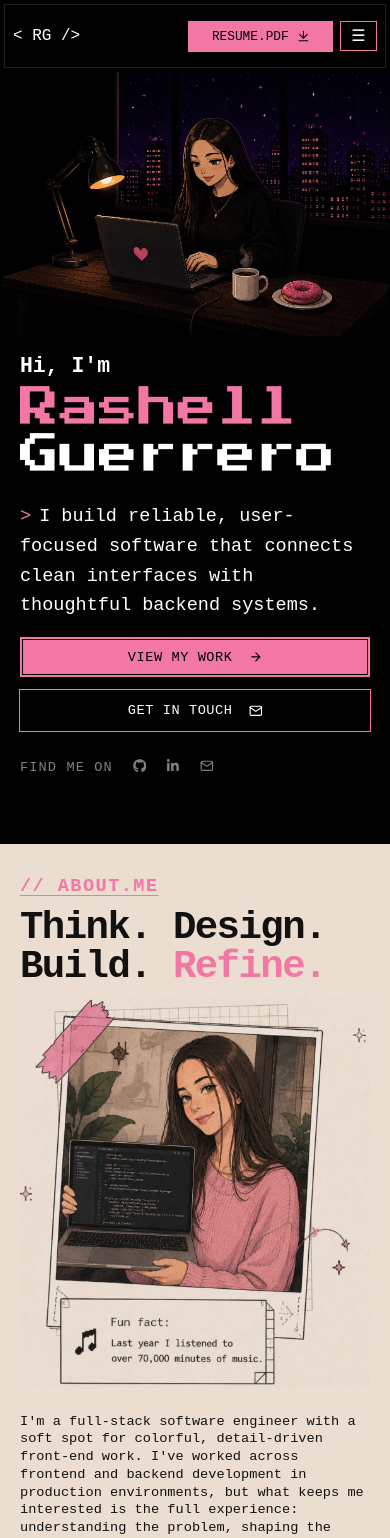
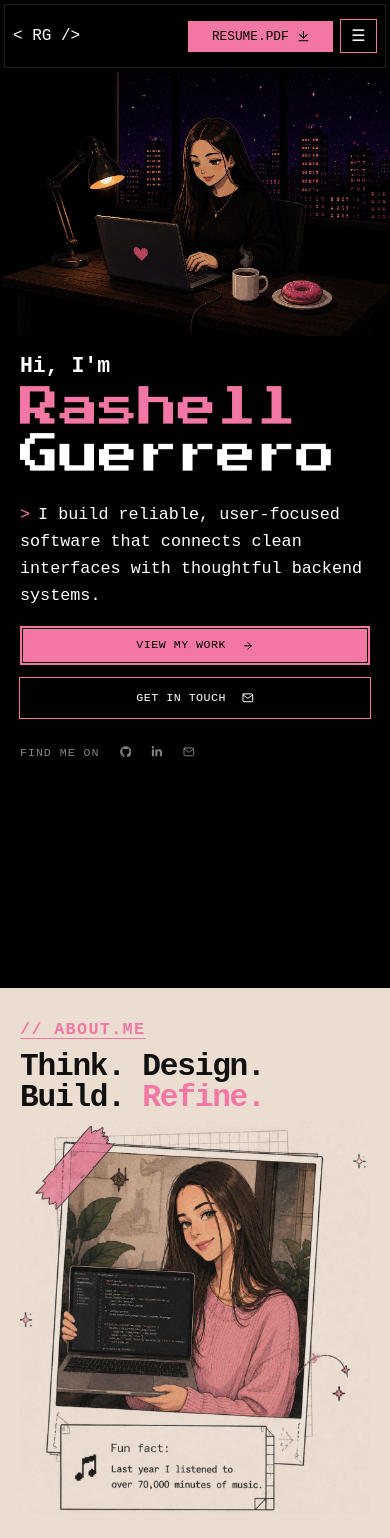
Before and after one commit to rxshellg/rg-portfolio, a React (Vite) app: page / in a window 390 px wide. Shown: the top 1538 px of the page. Built offline with nearby package versions, Linux system fonts and the light colour scheme.

Commit message:
Modified mobile view font size

```diff
--- a/src/components/layout/Navbar.css
+++ b/src/components/layout/Navbar.css
@@ -100,7 +100,7 @@
     color: white;
     font-family: inherit;
     font-size: 1rem;
-    padding: 0.25rem 0.65rem;
+    padding: 0.35rem 0.65rem;
     cursor: pointer;
   }
 
--- a/src/pages/home/components/AboutSection.css
+++ b/src/pages/home/components/AboutSection.css
@@ -137,7 +137,7 @@
   }
 
   .about-heading {
-    font-size: clamp(2rem, 10vw, 3rem);
+    font-size: clamp(1.5rem, 8vw, 2.5rem);
     margin: 0.75rem 0 0;
   }
 
@@ -152,7 +152,7 @@
 
   .about-detail-card strong,
   .about-detail-card span {
-    font-size: clamp(0.75rem, 3.5vw, 1rem);
+    font-size: clamp(0.5rem, 3vw, 0.9rem);
   }
 
   .about-detail-link {
@@ -160,10 +160,10 @@
 }
 
   .section-label {
-    font-size: clamp(0.9rem, 4.75vw, 1.5rem);
+    font-size: clamp(0.75rem, 4.3vw, 1.25rem);
   }
 
   .about-description {
-    font-size: clamp(0.75rem, 3.5vw, 1rem);
+    font-size: clamp(0.75rem, 4.3vw, 1.25rem);
   }
 }
--- a/src/pages/home/components/HeroSection.css
+++ b/src/pages/home/components/HeroSection.css
@@ -121,7 +121,7 @@
   .hero-section {
     display: flex;
     flex-direction: column;
-    height: calc(100svh - var(--navbar-height));
+    height: calc(100svh + var(--navbar-height));
     overflow: hidden;
   }
 
@@ -154,7 +154,7 @@
   }
 
   .hero-description {
-    font-size: clamp(0.9rem, 4.75vw, 1.5rem);
+    font-size: clamp(0.75rem, 4.3vw, 1.25rem);
   }
 
   .hero-actions {
@@ -170,7 +170,7 @@
 
   .hero-button,
   .hero-socials {
-    font-size: clamp(0.75rem, 3.5vw, 1rem);
+    font-size: clamp(0.5rem, 3vw, 0.9rem);
   }
 
   .hero-button-primary {
```
